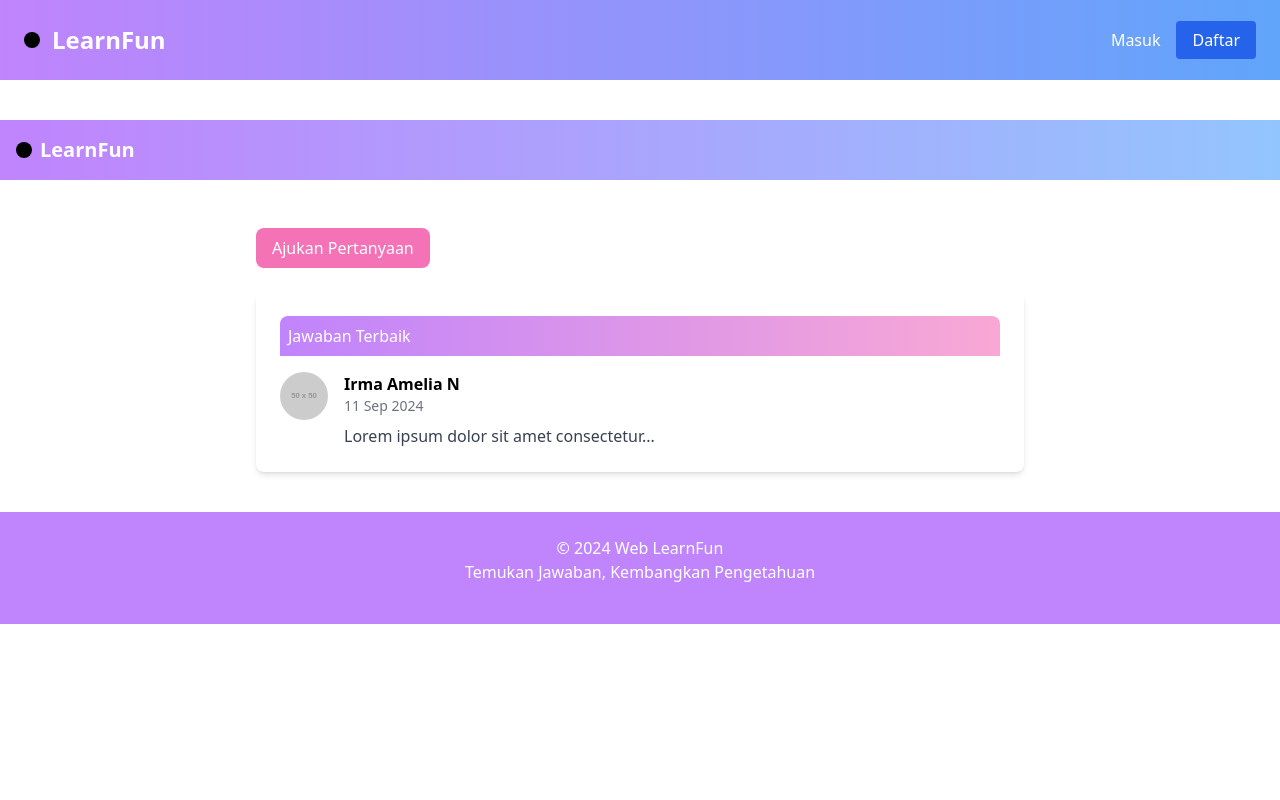
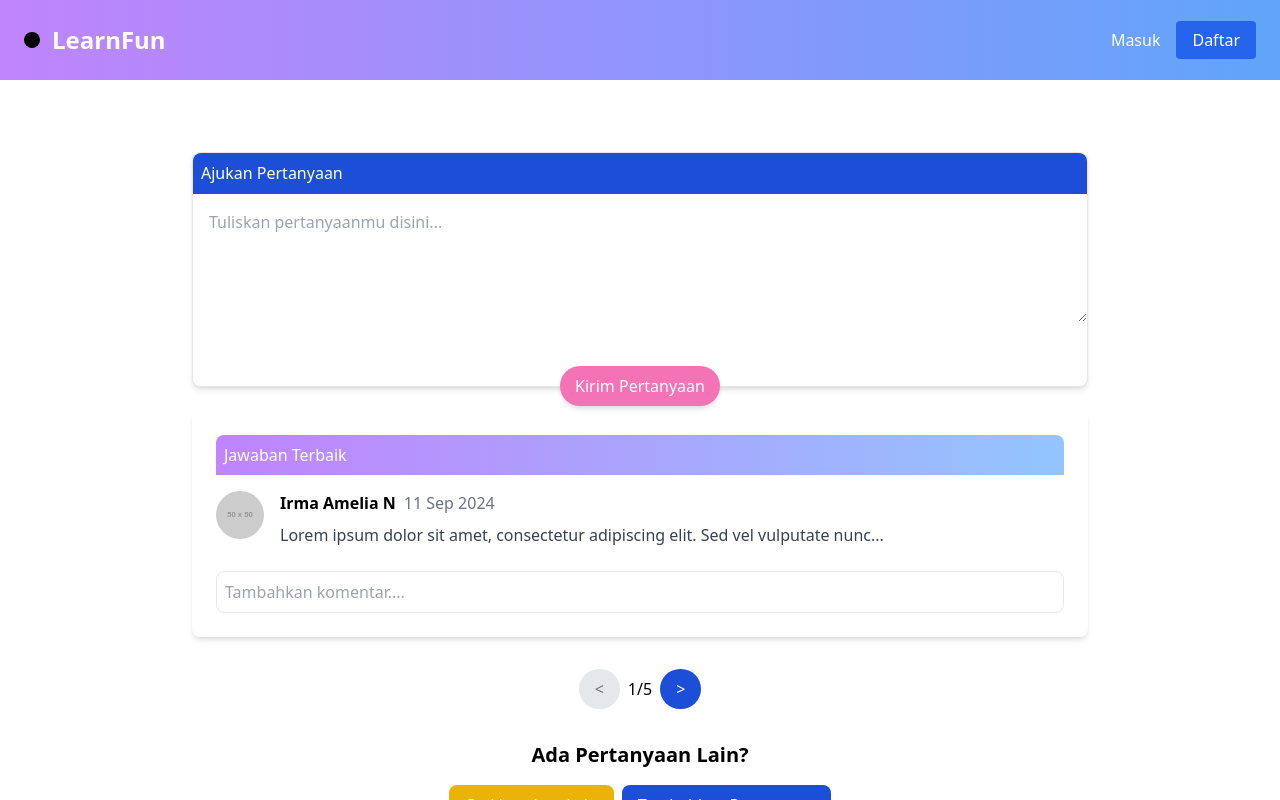
Before and after one commit to WilliamChan1405/Learnfun, a React (Vite) app: page / in a window 1280 px wide. Both pictures are taken after a click on the button "Ajukan Pertanyaan". Shown: the top 800 px of the page. Built offline with nearby package versions, Linux system fonts and the light colour scheme.

Commit message:
ini quest page terbaruuu

```diff
--- a/package.json
+++ b/package.json
@@ -16,6 +16,7 @@
     "react-dom": "^18.3.1",
     "react-router-dom": "^6.26.2",
     "react-swiper": "^0.1.5",
+    "react-transition-group": "^4.4.5",
     "swiper": "^11.1.14"
   },
   "devDependencies": {
--- a/src/pages/QuestPage.jsx
+++ b/src/pages/QuestPage.jsx
@@ -1,75 +1,138 @@
 import React, { useState } from 'react';
 
-const QuestPage = () => {
-  const [showForm, setShowForm] = useState(false); // State untuk menampilkan atau menyembunyikan form
-  const [question, setQuestion] = useState(''); // State untuk menyimpan pertanyaan yang diajukan
+// Data jawaban terbaik untuk setiap halaman
+const bestAnswersData = [
+  {
+    name: 'Irma Amelia N',
+    date: '11 Sep 2024',
+    content: 'Lorem ipsum dolor sit amet, consectetur adipiscing elit. Sed vel vulputate nunc...',
+    rating: 4.5
+  },
+  {
+    name: 'John Doe',
+    date: '12 Sep 2024',
+    content: 'Vestibulum vel velit malesuada, dignissim nulla nec, ultricies quam...',
+    rating: 4
+  },
+  {
+    name: 'Jane Smith',
+    date: '13 Sep 2024',
+    content: 'Pellentesque habitant morbi tristique senectus et netus et malesuada fames...',
+    rating: 5
+  },
+  {
+    name: 'Ahmad Al Farisi',
+    date: '14 Sep 2024',
+    content: 'Curabitur eleifend, libero vel elementum sagittis, lorem ipsum malesuada risus...',
+    rating: 3.5
+  },
+  {
+    name: 'Linda Pranata',
+    date: '15 Sep 2024',
+    content: 'Integer malesuada orci non orci feugiat feugiat. Sed ac sem quis odio faucibus...',
+    rating: 5
+  },
+];
 
-  const handleSubmit = (e) => {
-    e.preventDefault();
-    // Tambahkan logika untuk mengirim pertanyaan ke server atau state global
-    console.log("Pertanyaan diajukan: ", question);
-    setQuestion(''); // Reset pertanyaan setelah dikirim
-    setShowForm(false); // Sembunyikan form setelah mengajukan pertanyaan
+const QuestionForm = () => {
+  return (
+    <section className="bg-white shadow-md rounded-lg mb-6 border border-700 relative">
+      <h2 className="text-white bg-blue-700 rounded-t-lg p-2 border-b border-blue-700">Ajukan Pertanyaan</h2>
+      <div className="h-48 overflow-y-auto">
+        <textarea
+          className="w-full p-4 border-t-0 border-blue-700 focus:outline-none focus:ring-2 focus:ring-blue-500"
+          rows="4"
+          placeholder="Tuliskan pertanyaanmu disini..."
+        ></textarea>
+      </div>
+      <button className="absolute left-1/2 transform -translate-x-1/2 bottom-[-20px] bg-pink-400 text-white rounded-full w-40 py-2 shadow-md">
+        Kirim Pertanyaan
+      </button>
+    </section>
+  );
 };
 
+const BestAnswer = ({ name, date, content, rating }) => {
   return (
-    <div className="flex flex-col items-center">
-      <header className="w-full bg-gradient-to-r from-purple-400 to-blue-300 p-4 flex justify-between items-center">
+    <section className="bg-white shadow-md rounded-lg p-6 mb-8">
+      <h2 className="text-white bg-gradient-to-r from-purple-400 to-blue-300 rounded-t-lg p-2">Jawaban Terbaik</h2>
+      <div className="flex items-start mt-4">
+        <img src="https://placehold.co/50x50" alt="User avatar" className="rounded-full w-12 h-12"/>
+        <div className="ml-4">
           <div className="flex items-center">
-          <div className="bg-black rounded-full p-2">
-            <i className="fas fa-graduation-cap text-white"></i>
+            <span className="font-bold">{name}</span>
+            <span className="text-gray-500 ml-2">{date}</span>
           </div>
-          <span className="text-white text-xl font-bold ml-2">LearnFun</span>
-        </div>
-      </header>
-      <main className="w-full max-w-3xl mt-8">
-        {/* Tombol Ajukan Pertanyaan */}
-        <button onClick={() => setShowForm(true)} className="bg-pink-400 text-white rounded-lg px-4 py-2 mt-4">
-          Ajukan Pertanyaan
-        </button>
-
-        {/* Form Ajukan Pertanyaan */}
-        {showForm && (
-          <section className="bg-white shadow-md rounded-lg p-6 mt-4">
-            <h2 className="text-gray-800 font-bold">Ajukan Pertanyaan</h2>
-            <form onSubmit={handleSubmit}>
-              <textarea
-                className="w-full border rounded-lg p-4 mt-2"
-                rows="4"
-                value={question}
-                onChange={(e) => setQuestion(e.target.value)}
-                placeholder="Tuliskan pertanyaanmu disini..."
-                required
-              />
-              <button type="submit" className="bg-blue-500 text-white rounded-lg px-4 py-2 mt-4">Kirim Pertanyaan</button>
-              <button type="button" onClick={() => setShowForm(false)} className="bg-red-500 text-white rounded-lg px-4 py-2 mt-4 ml-2">Batal</button>
-            </form>
-          </section>
-        )}
-
-        {/* Jawaban Terbaik */}
-        <section className="bg-white shadow-md rounded-lg p-6 mt-6">
-          <h2 className="text-white bg-gradient-to-r from-purple-400 to-pink-300 rounded-t-lg p-2">Jawaban Terbaik</h2>
-          <div className="flex items-start mt-4">
-            <img src="https://placehold.co/50x50" alt="Profile picture" className="rounded-full w-12 h-12 mr-4" />
-            <div>
-              <div className="flex justify-between items-center">
-                <div>
-                  <h3 className="font-bold">Irma Amelia N</h3>
-                  <p className="text-gray-500 text-sm">11 Sep 2024</p>
-                </div>
-                <div className="flex items-center">
-                  <i className="fas fa-flag text-gray-500 mr-2"></i>
-                  <i className="fas fa-heart text-red-500"></i>
+          <p className="mt-2 text-gray-700">{content}</p>
+          <div className="flex items-center mt-2">
+            {[...Array(5)].map((_, index) => (
+              <span key={index} className="text-yellow-500">
+                <i className={index < Math.floor(rating) ? "fas fa-star" : (rating % 1 >= 0.5 && index < Math.ceil(rating) ? "fas fa-star-half-alt" : "far fa-star")}></i>
+              </span>
+            ))}
           </div>
         </div>
-              <p className="mt-2 text-gray-700">Lorem ipsum dolor sit amet consectetur...</p>
+        <div className="ml-auto flex items-center">
+          <i className="fas fa-flag text-gray-500"></i>
+          <i className="fas fa-heart text-red-500 ml-4"></i>
         </div>
       </div>
+      <div className="mt-4 relative">
+        <input type="text" className="w-full border rounded-lg p-2" placeholder="Tambahkan komentar...."/>
+        <button className="absolute right-4 top-2 text-gray-500"><i className="fas fa-paper-plane"></i></button>
+      </div>
     </section>
+  );
+};
+
+const Pagination = ({ currentPage, setCurrentPage, totalPages }) => {
+  return (
+    <div className="flex justify-center items-center mb-8">
+      <button
+        className="bg-gray-200 text-gray-500 rounded-full px-4 py-2 mr-2"
+        onClick={() => setCurrentPage(prev => Math.max(prev - 1, 1))}
+      >
+        &lt;
+      </button>
+      <span>{currentPage}/{totalPages}</span>
+      <button
+        className="bg-blue-700 text-white rounded-full px-4 py-2 ml-2"
+        onClick={() => setCurrentPage(prev => Math.min(prev + 1, totalPages))}
+      >
+        &gt;
+      </button>
+    </div>
+  );
+};
+
+const AdditionalQuestions = () => {
+  return (
+    <div className="text-center mb-8">
+      <h3 className="text-xl font-semibold">Ada Pertanyaan Lain?</h3>
+      <div className="mt-4">
+        <button className="bg-yellow-500 text-white rounded-lg px-4 py-2 mr-2">Cari Jawaban Lain</button>
+        <button className="bg-blue-700 text-white rounded-lg px-4 py-2">Tambahkan Pertanyaan</button>
+      </div>
+    </div>
+  );
+};
+
+const App = () => {
+  const [currentPage, setCurrentPage] = useState(1);
+  const totalPages = bestAnswersData.length;
+
+  const currentAnswer = bestAnswersData[currentPage - 1];
+
+  return (
+    <div className="min-h-screen flex flex-col items-center">
+      <main className="w-full max-w-4xl mt-8">
+        <QuestionForm />
+        <BestAnswer {...currentAnswer} />
+        <Pagination currentPage={currentPage} setCurrentPage={setCurrentPage} totalPages={totalPages} />
+        <AdditionalQuestions />
       </main>
     </div>
   );
 };
 
-export default QuestPage;
+export default App;
--- a/src/route.jsx
+++ b/src/route.jsx
@@ -1,6 +1,7 @@
 import { createBrowserRouter } from "react-router-dom";
 import SignUpPage from "./pages/SignUpPage";
 import HomePage from "./pages/HomePage";
+
 
 export const route = createBrowserRouter([
     {
@@ -11,4 +12,5 @@ export const route = createBrowserRouter([
         path: '/signup',
         element: <SignUpPage />,
     },
+
 ]);
```
Also changed, not shown: 1 other file (tests, documents, lock files or other folders). Lines whose indentation alone changed are shown as unchanged.
